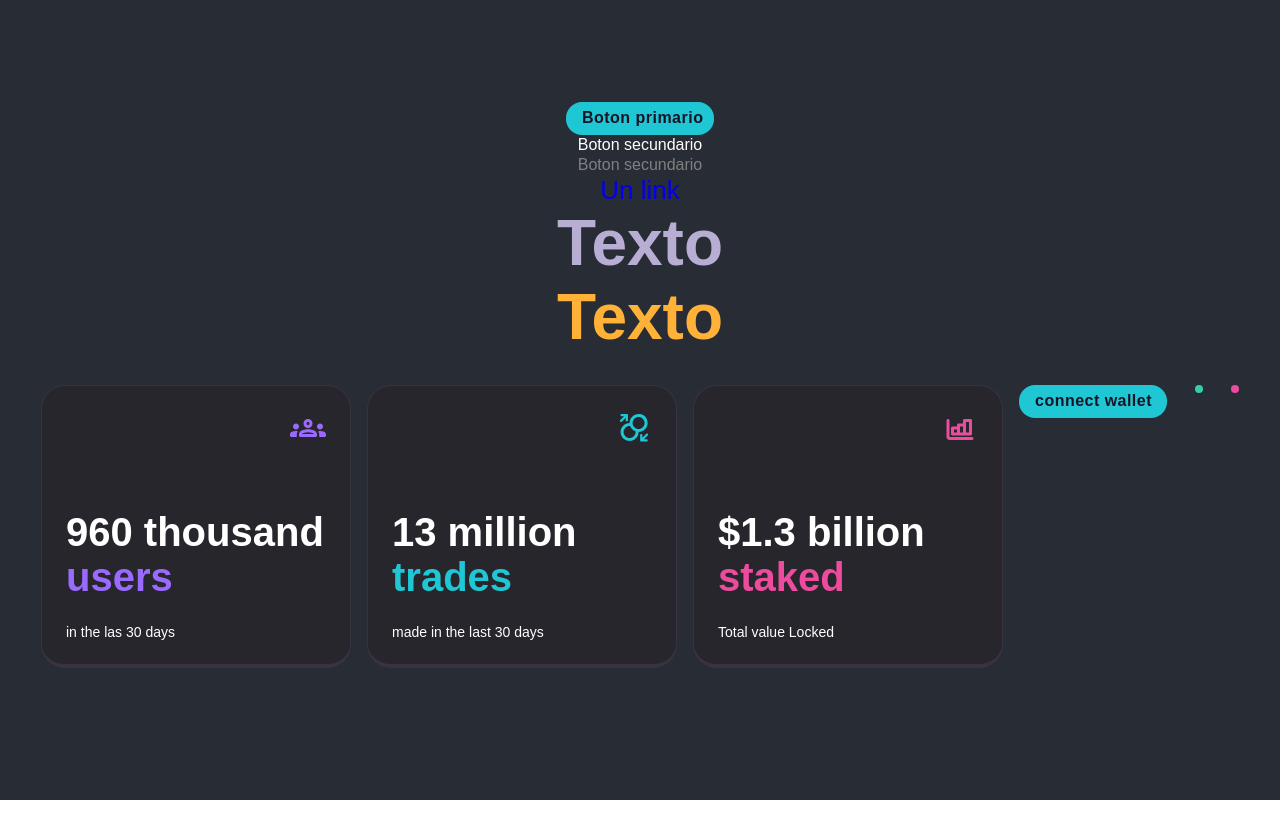
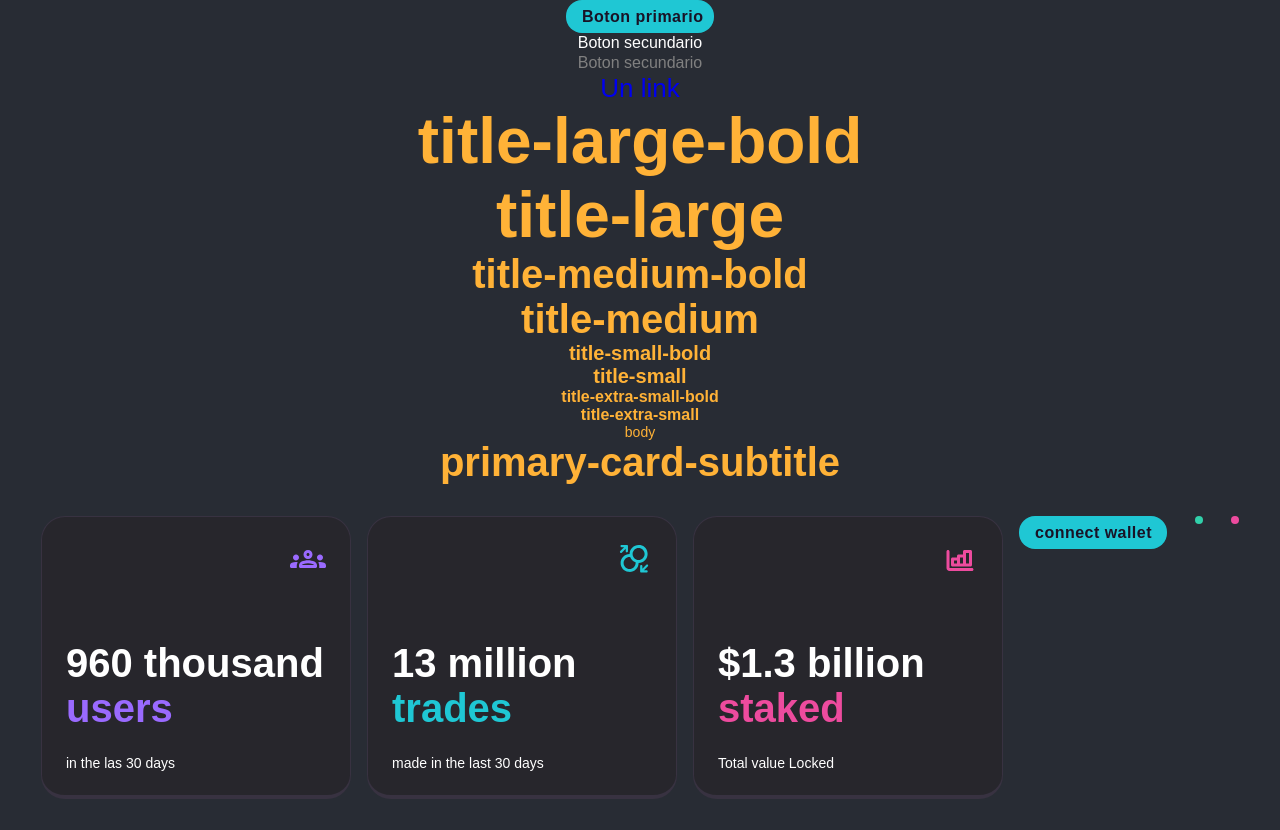
Before and after one commit to Develhope-e3/pancake-swap, a React (Create React App) app: page / in a window 1280 px wide. Before the commit the page ends 800 px from the top, so only its background shows below. Built offline with nearby package versions, Linux system fonts and the light colour scheme.

Commit message:
refactor: app.js tiene todos los tipos de texto

```diff
--- a/src/App.js
+++ b/src/App.js
@@ -42,13 +42,53 @@ function App() {
             href={"https://facebook.com"}
           />
           <Texto
-            size={"title-large"}
-            label={"Texto"}
-            color={"--color-subtitulo-lila"}
+            size={"title-large-bold"}
+            label={"title-large-bold"}
+            color={"--color-secondary"}
           />
           <Texto
             size={"title-large"}
-            label={"Texto"}
+            label={"title-large"}
+            color={"--color-secondary"}
+          />
+          <Texto
+            size={"title-medium-bold"}
+            label={"title-medium-bold"}
+            color={"--color-secondary"}
+          />
+          <Texto
+            size={"title-medium"}
+            label={"title-medium"}
+            color={"--color-secondary"}
+          />
+          <Texto
+            size={"title-small-bold"}
+            label={"title-small-bold"}
+            color={"--color-secondary"}
+          />
+          <Texto
+            size={"title-small"}
+            label={"title-small"}
+            color={"--color-secondary"}
+          />
+          <Texto
+            size={"title-extra-small-bold"}
+            label={"title-extra-small-bold"}
+            color={"--color-secondary"}
+          />
+          <Texto
+            size={"title-extra-small"}
+            label={"title-extra-small"}
+            color={"--color-secondary"}
+          />
+           <Texto
+            size={"body"}
+            label={"body"}
+            color={"--color-secondary"}
+          />
+           <Texto
+            size={"primary-card-subtitle"}
+            label={"primary-card-subtitle"}
             color={"--color-secondary"}
           />
         </div>
--- a/src/componentes/Cards/PrimaryCard.js
+++ b/src/componentes/Cards/PrimaryCard.js
@@ -18,7 +18,7 @@ export const PrimaryCard = ({ icon, title, subtitle, subtitleColor, body }) => {
       {/* @TODO Agregar margen al div y sacarlo de la class texto */}
       <div className="card-texto">
         <h2 className="primary-card-title">{title}</h2>
-        <Texto label={subtitle} size={"title-md"} color={subtitleColor} />
+        <Texto label={subtitle} size={"title-medium"} color={subtitleColor} />
       </div>
       {/* @TODO cambiar por elemento texto */}
       <Texto label={body} size={"body"} />
--- a/src/componentes/Texto/Texto.js
+++ b/src/componentes/Texto/Texto.js
@@ -26,7 +26,7 @@ const Texto = ({ size, color, label }) => {
           {label}
         </h2>
       )}
-      {size === "title-md" && (
+      {size === "title-medium" && (
         <h2 className="title-md" style={{ color: `var(${color})` }}>
           {label}
         </h2>
```
